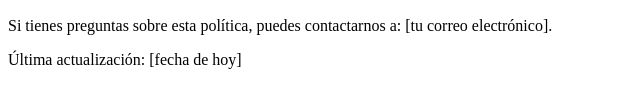
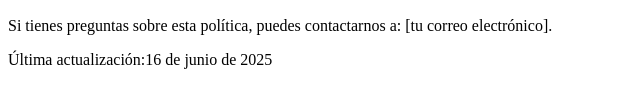
Before and after one commit to ErikGuerrero1/Privacidad, a plain HTML site: page index.html in a window 1280 px wide. Shown: the part 402-510 px from the top of the page, 0-640 px from the left. Drawn offline with Linux system fonts and the light colour scheme.

Commit message:
Update index.html

```diff
--- a/index.html
+++ b/index.html
@@ -21,6 +21,6 @@
   <h2>Contacto</h2>
   <p>Si tienes preguntas sobre esta política, puedes contactarnos a: [tu correo electrónico].</p>
 
-  <p>Última actualización: [fecha de hoy]</p>
+  <p>Última actualización:16 de junio de 2025</p>
 </body>
 </html>
```
